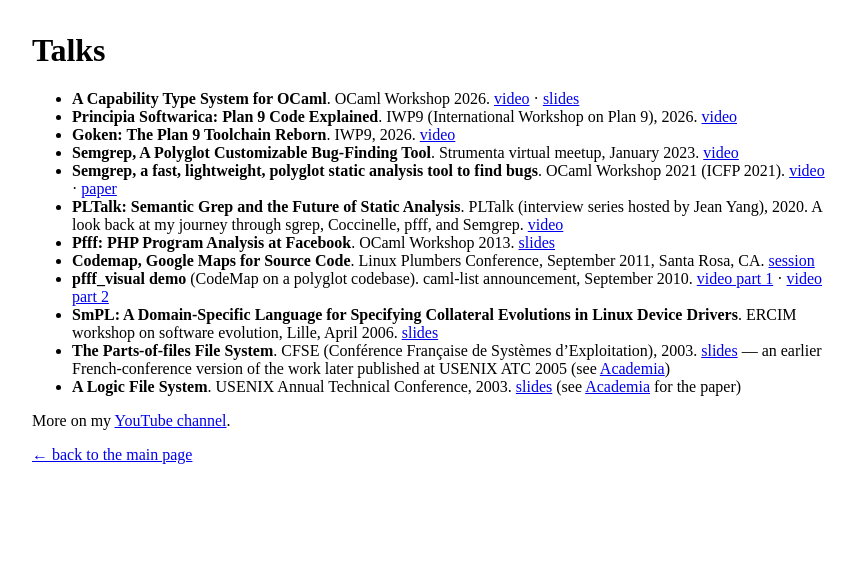
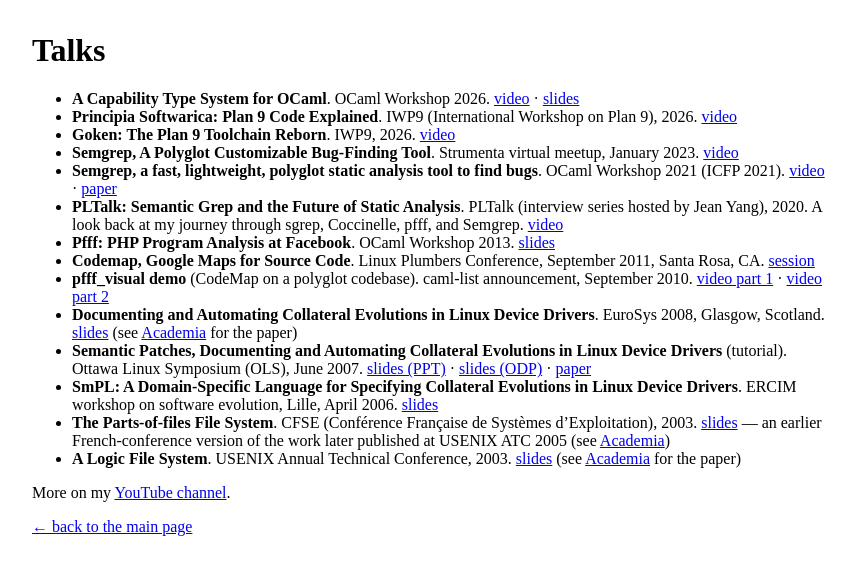
Before and after one commit to aryx/aryx.github.io, a Jekyll site: the page built from talks.md, in a window 1280 px wide. Shown: the top 575 px of the page, without its empty margins (208-1064 px from the left). Built offline with Jekyll 4.4.1, drawn with Linux system fonts in a browser that asks for light colours; our own code applies the rules of GitHub Pages for plain Markdown files.

Commit message:
Add EuroSys 2008 and OLS 2007 talks, with local slide backups
Co-Authored-By: Claude Sonnet 5 <noreply@anthropic.com>

```diff
--- a/talks.md
+++ b/talks.md
@@ -23,6 +23,15 @@
 - **pfff_visual demo** (CodeMap on a polyglot codebase). caml-list announcement, September 2010.
   [video part 1](https://www.youtube.com/watch?v=HRZjBGD3osw) ·
   [video part 2](https://www.youtube.com/watch?v=993pmNLY_VU)
+- **Documenting and Automating Collateral Evolutions in Linux Device Drivers**. EuroSys 2008,
+  Glasgow, Scotland.
+  [slides](https://coccinelle.gitlabpages.inria.fr/website/papers/eurosys08-slides.ppt) (see
+  [Academia](academia.md) for the paper)
+- **Semantic Patches, Documenting and Automating Collateral Evolutions in Linux Device Drivers**
+  (tutorial). Ottawa Linux Symposium (OLS), June 2007.
+  [slides (PPT)](https://coccinelle.gitlabpages.inria.fr/website/papers/semantic-patches-talk-ols07.ppt) ·
+  [slides (ODP)](https://coccinelle.gitlabpages.inria.fr/website/papers/semantic-patches-talk-ols07.odp) ·
+  [paper](https://www.kernel.org/doc/ols/2007/ols2007v2-pages-107-118.pdf)
 - **SmPL: A Domain-Specific Language for Specifying Collateral Evolutions in Linux Device
   Drivers**. ERCIM workshop on software evolution, Lille, April 2006.
   [slides](pdfs/smpl-ercim2006-slides.pdf)
```
Also changed, not shown: 3 other files.
